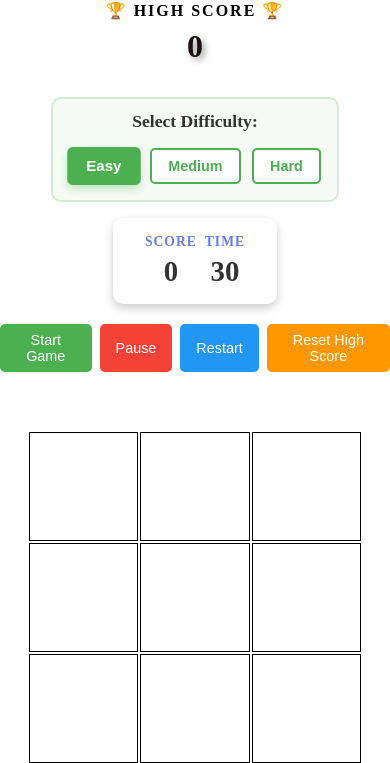
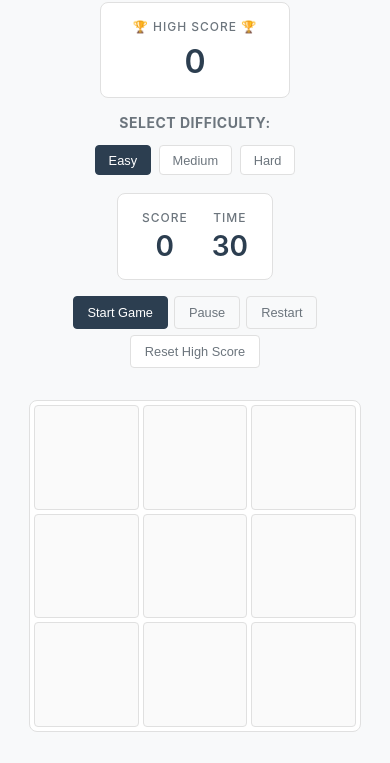
Before and after one commit to piyushkdas0611/whack-a-mole, a website with bundled scripts: page index.html in a window 390 px wide. Shown: the part 87-850 px from the top of the page. Built offline with nearby package versions, Linux system fonts and the light colour scheme.

Commit message:
Implement minimalist UI theme for cleaner, distraction-free experience

```diff
--- a/styles.css
+++ b/styles.css
@@ -11,7 +11,11 @@ body {
     flex-direction: column;
     justify-content: center;
     align-items: center;
-    gap: 0.3 rem;
+    gap: 1.5rem;
+    background: #f8f9fa;
+    font-family: -apple-system, BlinkMacSystemFont, 'Segoe UI', Roboto, Oxygen, Ubuntu, Cantarell, sans-serif;
+    color: #2c3e50;
+    padding: 1rem;
 }
 
 .header {
@@ -19,71 +23,78 @@ body {
     flex-wrap: wrap;
     justify-content: center;
     align-items: center;
+    gap: 1rem;
+    margin-bottom: 0.5rem;
+}
+
+.header h1 {
+    font-size: 2rem;
+    font-weight: 600;
+    color: #2c3e50;
+    letter-spacing: -0.5px;
 }
 
 .header img {
-    width: 4.5rem;
-    height: 4.5rem;
-    margin-right: 0.625rem;
+    width: 3.5rem;
+    height: 3.5rem;
 }
 
-/* NEW: Difficulty Selector Styles */
+/* Difficulty Selector Styles - Minimalist */
 .difficulty-selector {
     text-align: center;
-    margin: 1rem 0;
-    padding: 1rem;
-    background: rgba(76, 175, 80, 0.05);
-    border-radius: 0.625rem;
-    border: 2px solid rgba(76, 175, 80, 0.2);
+    margin: 0;
+    padding: 0;
 }
 
 .difficulty-selector label {
     display: block;
     margin-bottom: 0.75rem;
-    font-size: 1.1rem;
-    font-weight: bold;
-    color: #333;
+    font-size: 0.875rem;
+    font-weight: 500;
+    color: #6c757d;
+    text-transform: uppercase;
+    letter-spacing: 0.5px;
 }
 
 .difficulty-btn {
-    margin: 0 0.313rem;
-    padding: 0.625rem 1.25rem;
-    font-size: 1rem;
-    font-weight: bold;
+    margin: 0 0.25rem;
+    padding: 0.5rem 1rem;
+    font-size: 0.875rem;
+    font-weight: 500;
     cursor: pointer;
-    border: 2px solid #4CAF50;
+    border: 1px solid #e0e0e0;
     background: white;
-    color: #4CAF50;
-    border-radius: 0.313rem;
-    transition: all 0.3s ease;
+    color: #6c757d;
+    border-radius: 0.25rem;
+    transition: all 0.2s ease;
 }
 
 .difficulty-btn.active {
-    background: #4CAF50;
+    background: #2c3e50;
     color: white;
-    transform: scale(1.05);
-    box-shadow: 0 4px 8px rgba(76, 175, 80, 0.3);
+    border-color: #2c3e50;
 }
 
 .difficulty-btn:hover:not(.active) {
-    background: rgba(76, 175, 80, 0.1);
-    transform: translateY(-2px);
+    background: #f8f9fa;
+    border-color: #2c3e50;
+    color: #2c3e50;
 }
 
 .difficulty-btn:disabled {
-    opacity: 0.5;
+    opacity: 0.4;
     cursor: not-allowed;
 }
 
 .stats {
     display: flex;
     flex-direction: row;
-    gap: 2rem;
-    font-size: 1.1rem;
+    gap: 3rem;
+    font-size: 1rem;
     background: white;
-    padding: 1rem 2rem;
-    border-radius: 10px;
-    box-shadow: 0 4px 10px rgba(0, 0, 0, 0.2);
+    padding: 1.5rem 2.5rem;
+    border-radius: 0.5rem;
+    border: 1px solid #e0e0e0;
 }
 
 
@@ -95,7 +106,11 @@ body {
     max-height: 350px;
     display: grid;
     grid-template-columns: repeat(3, 1fr);
-    gap: 0.125rem;
+    gap: 0.5rem;
+    background: white;
+    padding: 0.5rem;
+    border-radius: 0.5rem;
+    border: 1px solid #e0e0e0;
 }
 
 .icon {
@@ -106,17 +121,21 @@ body {
 .square {
     aspect-ratio: 1;
     width: 100%;
-    border: 1px solid black;
-        cursor: pointer;
-    transition: transform 0.1s;
+    border: 1px solid #e0e0e0;
+    border-radius: 0.25rem;
+    cursor: pointer;
+    transition: all 0.15s ease;
+    background: #fafafa;
 }
 
 .square:active {
     transform: scale(0.95);
+    background: #f0f0f0;
 }
 
 .square:hover {
-    transform: scale(0.95);
+    border-color: #2c3e50;
+    background: #f5f5f5;
 }
 
 .mole {
@@ -125,199 +144,223 @@ body {
 }
 
 .controls {
-    margin: 1.25rem 0;
+    margin: 0;
     display: flex;
-    gap: 0.625rem;
+    gap: 0.5rem;
     justify-content: center;
+    flex-wrap: wrap;
 }
 
 button {
     padding: 0.625rem 1.25rem;
-    font-size: 1rem;
+    font-size: 0.875rem;
+    font-weight: 500;
     cursor: pointer;
-    border-radius: 0.313rem;
-    border: none;
-    background-color: #4CAF50;
-    color: white;
-    transition: background-color 0.3s;
-    transition: all 0.3s;
+    border-radius: 0.25rem;
+    border: 1px solid #e0e0e0;
+    background-color: white;
+    color: #2c3e50;
+    transition: all 0.2s ease;
 }
 
 button:hover:not(:disabled) {
-    background-color: #45a049;
-    transform: translateY(-2px);
-    box-shadow: 0 4px 8px rgba(0, 0, 0, 0.2);
+    background-color: #2c3e50;
+    color: white;
+    border-color: #2c3e50;
 }
 
 button:active:not(:disabled) {
-    transform: translateY(0);
+    transform: scale(0.98);
 }
 
 button:disabled {
-    background-color: #cccccc;
+    background-color: #f8f9fa;
+    color: #adb5bd;
     cursor: not-allowed;
-    transform: none;
+    border-color: #e0e0e0;
+}
+
+#start-button {
+    background-color: #2c3e50;
+    color: white;
+    border-color: #2c3e50;
+}
+
+#start-button:hover:not(:disabled) {
+    background-color: #1a252f;
 }
 
 #pause-button {
-    background-color: #f44336;
+    color: #6c757d;
 }
 
 #pause-button:hover:not(:disabled) {
-    background-color: #da190b;
+    background-color: #6c757d;
+    color: white;
+    border-color: #6c757d;
 }
 
 #restart-button {
-    background-color: #2196F3;
+    color: #6c757d;
 }
 
 #restart-button:hover:not(:disabled) {
-    background-color: #0b7dda;
+    background-color: #6c757d;
+    color: white;
+    border-color: #6c757d;
 }
 
 #reset-highscore-button {
-    background-color: #ff9800;
+    color: #6c757d;
 }
 
 #reset-highscore-button:hover:not(:disabled) {
-    background-color: #e68900;
+    background-color: #6c757d;
+    color: white;
+    border-color: #6c757d;
 }
 
 .high-score-message {
     display: none;
-    font-size: 1.5rem;
-    font-weight: bold;
-    color: #ff6b00;
+    font-size: 1rem;
+    font-weight: 500;
+    color: #2c3e50;
     text-align: center;
-    margin: 10px 0;
-    padding: 10px;
-    background-color: #fff3cd;
-    border: 2px solid #ff6b00;
-    border-radius: 5px;
-    animation: bounce 0.5s;
+    margin: 0;
+    padding: 0.75rem 1.5rem;
+    background-color: #f8f9fa;
+    border: 1px solid #e0e0e0;
+    border-radius: 0.25rem;
+    animation: fadeIn 0.3s ease;
 }
 
-@keyframes bounce {
-
-    0%,
-    20%,
-    60%,
-    100% {
+@keyframes fadeIn {
+    from {
+        opacity: 0;
+        transform: translateY(-5px);
+    }
+    to {
+        opacity: 1;
         transform: translateY(0);
-    }
-
-    40% {
-        transform: translateY(-10px);
-    }
-
-    80% {
-        transform: translateY(-5px);
     }
 }
 
 #high-score {
-    color: #ff6b00;
-    font-weight: bold;
+    color: #2c3e50;
+    font-weight: 600;
     font-size: 1.2em;
 }
+
 #final-score {
-    font-size: 1.5rem;
-    font-weight: bold;
-    color: #4CAF50;
+    font-size: 1.25rem;
+    font-weight: 500;
+    color: #2c3e50;
     text-align: center;
-    margin: 1rem 0;
+    margin: 0;
 }
 
 #current-difficulty {
-    color: #4CAF50;
-    font-weight: bold;
+    color: #2c3e50;
+    font-weight: 500;
 }
 @media (max-width: 30.313rem) {
     body {
         height: auto;
         font-size: 0.875rem;
+        padding: 0.5rem;
+        gap: 1rem;
+    }
+
+    .header h1 {
+        font-size: 1.5rem;
+    }
+
+    .header img {
+        width: 2.5rem;
+        height: 2.5rem;
     }
 
     .grid {
         width: 85vmin;
         height: 85vmin;
-        gap: 0.125rem;
+        gap: 0.25rem;
+        padding: 0.25rem;
     }
+
     .difficulty-selector {
-        padding: 0.75rem;
+        padding: 0;
     }
 
     .difficulty-btn {
-        padding: 0.5rem 1rem;
-        font-size: 0.9rem;
-        margin: 0.25rem;
+        padding: 0.4rem 0.8rem;
+        font-size: 0.8rem;
+        margin: 0.125rem;
     }
 
     .controls {
-        gap: 0.5rem;
+        gap: 0.375rem;
     }
 
     button {
-        padding: 0.5rem 1rem;
-        font-size: 0.9rem;
+        padding: 0.5rem 0.875rem;
+        font-size: 0.8rem;
     }
 
     .stats {
         flex-wrap: wrap;
         justify-content: center;
-        gap: 0.5rem;
-        font-size: 1rem;
+        gap: 1.5rem;
+        font-size: 0.9rem;
+        padding: 1rem 1.5rem;
     }
 }
 
 .high-score-display .label {
-    color: black;
-    font-size: 1rem;
+    color: #6c757d;
+    font-size: 0.75rem;
     text-transform: uppercase;
-    letter-spacing: 2px;
-    font-weight: bold;
+    letter-spacing: 1px;
+    font-weight: 500;
     margin-bottom: 0.5rem;
 }
 
 .high-score-display {
-    padding: 1rem 1.5rem;
-    min-width: 200px;
+    padding: 1rem 2rem;
+    min-width: 180px;
+    background: white;
+    border-radius: 0.5rem;
+    border: 1px solid #e0e0e0;
 }
 
 .high-score-display #high-score {
-    font-size: 2.5rem;
-}
-
-.high-score-display #high-score {
-    color: #1a1010;
-    font-weight: bold;
+    color: #2c3e50;
+    font-weight: 600;
     font-size: 2rem;
-    text-shadow: 3px 3px 6px rgba(0, 0, 0, 0.4);
     display: flex;
     justify-content: center;
-
 }
 
 .stat-item {
     display: flex;
     flex-direction: column;
     align-items: center;
-    gap: 0.3rem;
+    gap: 0.25rem;
 }
 
 .stat-item b {
-    color: #667eea;
-    font-size: 0.85rem;
+    color: #6c757d;
+    font-size: 0.75rem;
     text-transform: uppercase;
     letter-spacing: 1px;
+    font-weight: 500;
 }
 
 .stat-item span {
-    font-size: 1.8rem;
-    font-weight: bold;
-    color: #333;
+    font-size: 1.75rem;
+    font-weight: 600;
+    color: #2c3e50;
 }
 
 #final-score {
-    padding-bottom: 0.5rem;
+    padding-bottom: 0;
 }
```
